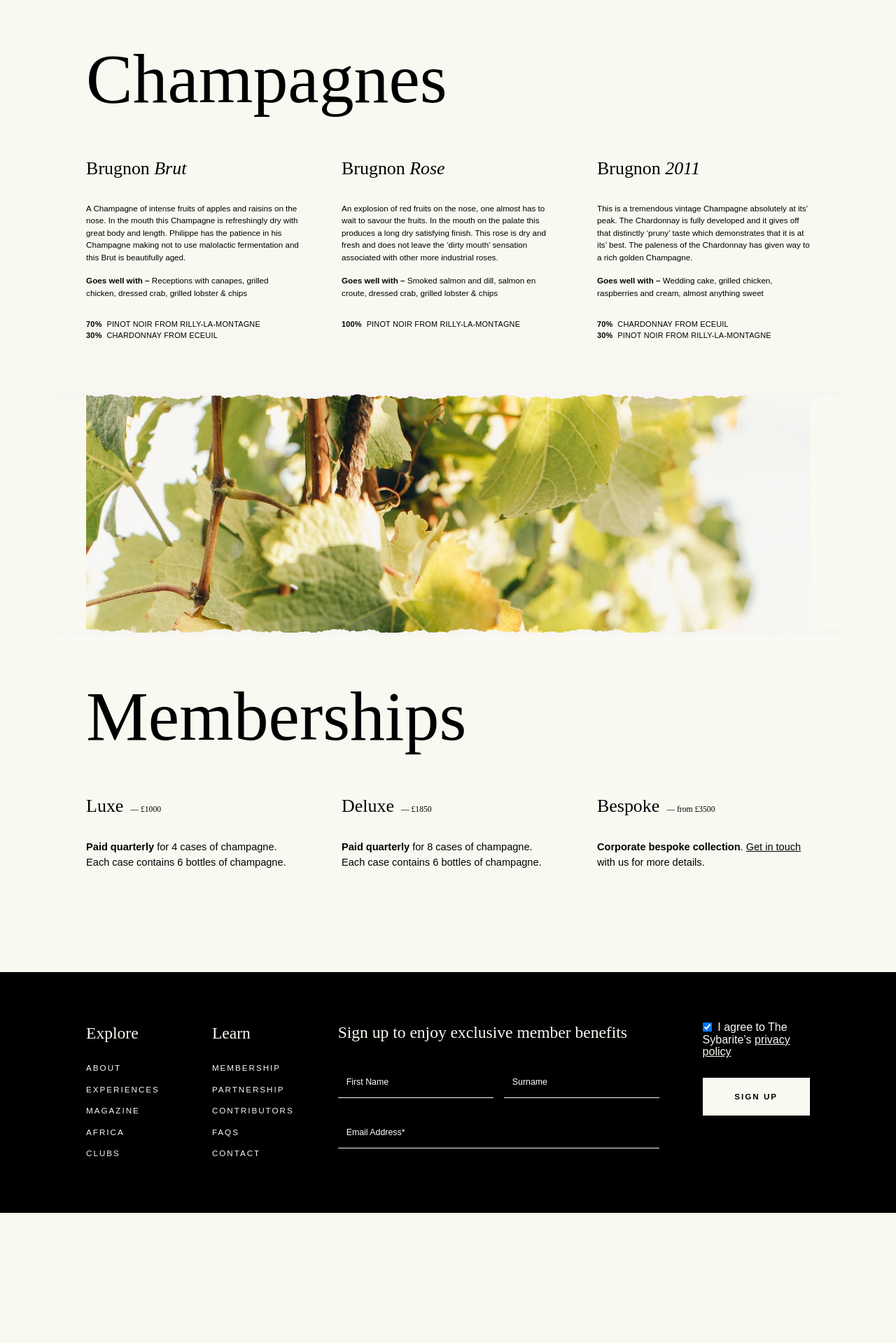
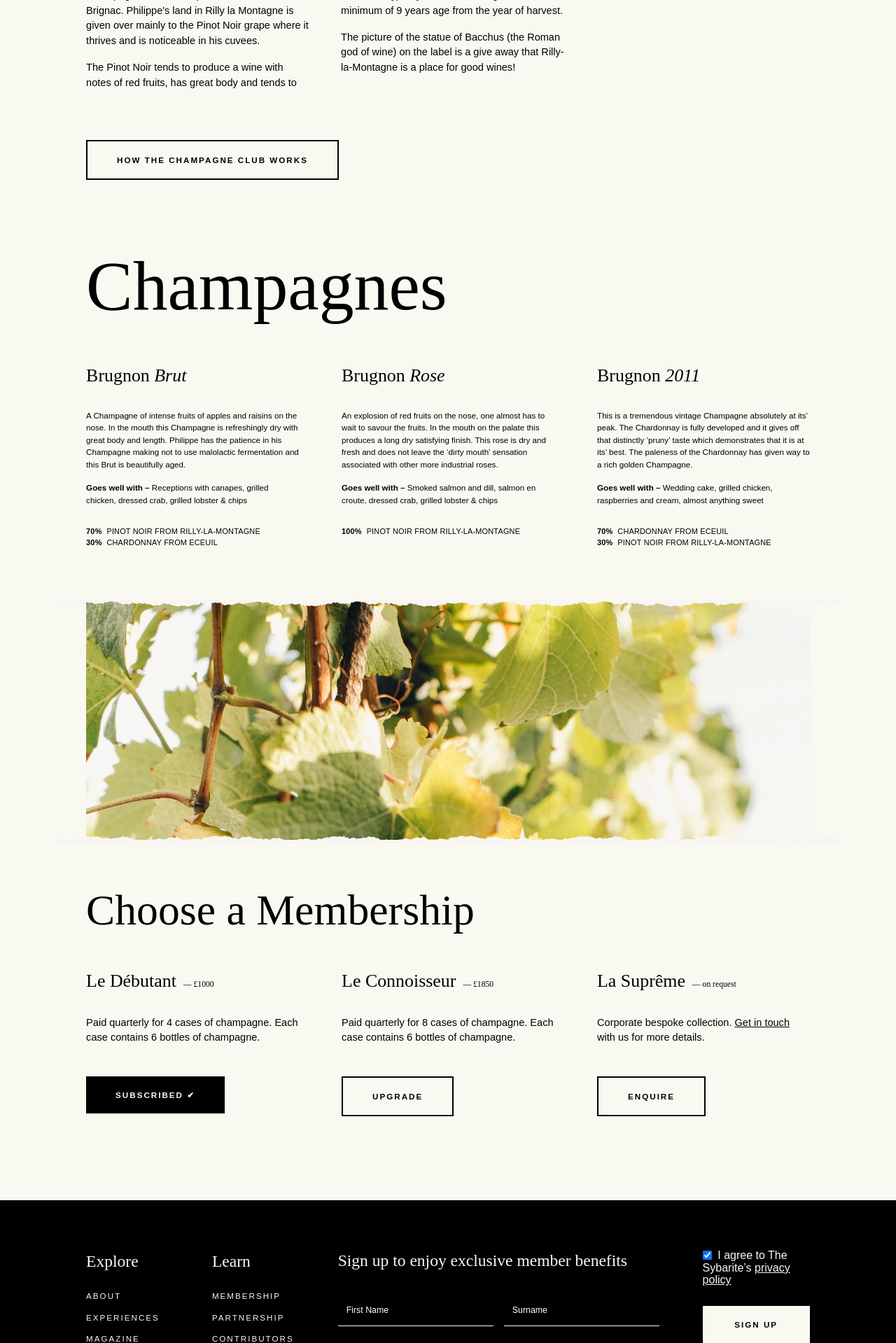
Before and after one commit to JayGeorge/thesybarite_org_static, a PHP site: page /champagne-club-logged-in.php in a window 1280 px wide. Shown: the part 2739-4658 px from the top of the page at 70% size. Before the commit the page ends 4472 px from the top, so only its background shows below. Run offline with PHP 8.4, Linux system fonts and the light colour scheme; some web fonts are replaced.

Commit message:
Champagne Club / Logged In -- add summary detail

```diff
--- a/champagne-club-logged-in.php
+++ b/champagne-club-logged-in.php
@@ -72,21 +72,36 @@
                     </div>
                 </div>
 
-                <h2 class="large-title">How the Champagne Club works</h2>
+                <h2 class="large-title">A Year in Champagne</h2>
                 <div class="u-width-max-1">
+                    <p class="entry-lead">Start your Champagne journey with a Premier Cru from Rilly-la-Montagne and progress to the Grand Cru villages of Ambonnay, where Krug has its' Clos d'Ambonnay Avize and Tours-Sur-Marne the home of Laurent-Perrier.</p>
+
+                    <h3>Our Vineyard: Philippe Brugnon</h3>
+                    <div class="feature-image">
+                        <img src="/img/vineyard-with-people.jpg" alt="test">
+                    </div>
                     <div class="s-entry-content s-entry-content--columns">
-                        <p><strong>We work exclusively with smaller producers in the Champagne region</strong>. We believe their product reflects the terroir of their land—something which is often lost by the larger producer who might be looking for product consistency across various tracts of land in different parts of the Champagne region.</p>
+                        <p>Let us start with the Champagnes of Philippe Brugnon, a fourth generation grower from Rilly-la-Montagne on the Montagne de Reims. Rilly-la-Montagne is 1er Cru and is also the home of Champagne Cattier, the producer of Armand de Brignac. Philippe's land in Rilly la Montagne is given over mainly to the Pinot Noir grape where it thrives and is noticeable in his cuvees.</p>
 
-                        <p><strong>Learn more about the grapes that have gone into your bottles</strong>, from distinct flavours to the occasions they are best suited to, to food pairings and fun facts about the vineyards. Our curator provides detailed information on each champagne that we stock.</p>
+                        <p>The Pinot Noir tends to produce a wine with notes of red fruits, has great body and tends to be ready to drink earlier than the Chardonnay which requires much more bottle age for the acidity to turn to fruit. This is why I tend to order Blanc de Blancs Champagne (100% Chardonnay) only when it is Vintage and has a minimum of 9 years age from the year of harvest.</p>
 
-                        <p><strong>You can customize your champagne profile quarterly</strong>, which allows you to taste and order  accordingly, depending on which bubbles you want when.</p>
-
-                        <p><strong>keep your favourites or try something entirely new</strong>, from your first champagne order to your next. Have a specific request? We have bespoke packages available for whatever your champagne needs may be.</p>
+                        <p>The picture of the statue of Bacchus (the Roman god of wine) on the label is a give away that Rilly-la-Montagne is a place for good wines!</p>
                     </div>
                 </div>
 
-                <div class="feature-image">
-                <img src="/img/vineyard-with-people.jpg" alt="test" />
+                <div class="u-width-max-1">
+                    <details>
+                        <summary class="button btn--2">How the Champagne Club works</summary>
+                        <div class="s-entry-content s-entry-content--columns">
+                            <p><strong>We work exclusively with smaller producers in the Champagne region</strong>. We believe their product reflects the terroir of their land—something which is often lost by the larger producer who might be looking for product consistency across various tracts of land in different parts of the Champagne region.</p>
+
+                            <p><strong>Learn more about the grapes that have gone into your bottles</strong>, from distinct flavours to the occasions they are best suited to, to food pairings and fun facts about the vineyards. Our curator provides detailed information on each champagne that we stock.</p>
+
+                            <p><strong>You can customize your champagne profile quarterly</strong>, which allows you to taste and order  accordingly, depending on which bubbles you want when.</p>
+
+                            <p><strong>keep your favourites or try something entirely new</strong>, from your first champagne order to your next. Have a specific request? We have bespoke packages available for whatever your champagne needs may be.</p>
+                        </div>
+                    </details>
                 </div>
 
                 <h2 class="large-title">Champagnes</h2>
@@ -119,22 +134,22 @@
                     </div>
                 </div>
                 <div class="feature-image feature-image--ripped"><img src="/img/grapes-3.jpg" alt="wine" /></div>
-                <h2 class="large-title">Memberships</h2>
+                <h2 class="medium-title">Choose a Membership</h2>
                 <div class="feature-columns feature-columns--l">
                     <div class="feature-columns__column">
-                        <h3 class="feature-columns__title">Luxe <span class="feature-columns__title-motif">£1000</span></h3>
-                        <p class="feature-columns__description"><strong>Paid quarterly</strong> for 4 cases of champagne. Each case contains 6 bottles of champagne.</p>
-                        <!-- <div class="btn btn--1"><a href="">Subscribe</a></div> -->
+                        <h3 class="feature-columns__title">Le Débutant <span class="feature-columns__title-motif">£1000</span></h3>
+                        <p class="feature-columns__description">Paid quarterly for 4 cases of champagne. Each case contains 6 bottles of champagne.</p>
+                        <div class="btn btn--1"><a href="">Subscribed ✔</a></div>
                     </div>
                     <div class="feature-columns__column">
-                        <h3 class="feature-columns__title">Deluxe <span class="feature-columns__title-motif">£1850</span></h3>
-                        <p class="feature-columns__description"><strong>Paid quarterly</strong> for 8 cases of champagne. Each case contains 6 bottles of champagne.</p>
-                        <!-- <div class="btn btn--1"><a href="">Subscribe</a></div> -->
+                        <h3 class="feature-columns__title">Le Connoisseur <span class="feature-columns__title-motif">£1850</span></h3>
+                        <p class="feature-columns__description">Paid quarterly for 8 cases of champagne. Each case contains 6 bottles of champagne.</p>
+                        <div class="btn btn--2"><a href="">Upgrade</a></div>
                     </div>
                     <div class="feature-columns__column">
-                        <h3 class="feature-columns__title">Bespoke <span class="feature-columns__title-motif">from £3500</span></h3>
-                        <p class="feature-columns__description"><strong>Corporate bespoke collection</strong>. <a href="">Get in touch</a> with us for more details.</p>
-                        <!-- <div class="btn btn--1"><a href="">Enquire</a></div> -->
+                        <h3 class="feature-columns__title">La Suprême <span class="feature-columns__title-motif">on request</span></h3>
+                        <p class="feature-columns__description">Corporate bespoke collection. <a href="">Get in touch</a> with us for more details.</p>
+                        <div class="btn btn--2"><a href="">Enquire</a></div>
                     </div>
                 </div>
             </div>
--- a/css/core.css
+++ b/css/core.css
@@ -392,8 +392,8 @@ h2,
 
 h3,
 .h3 {
-    font-size: var(--font-size-s-2);
-    line-height: var(--font-size-s-2-line-height);
+    font-size: var(--font-size-m);
+    line-height: var(--font-size-m-line-height);
 }
 
 h4,
@@ -732,7 +732,15 @@ should be...
     text-transform: uppercase;
     letter-spacing: var(--letter-spacing-s);
     font-weight: var(--font-family-main-weight-strong);
-    font-size: var(--font-size-s-x);
+    font-size: var(--font-size-s-x-rem);
+}
+
+.site-header__cta--fixed {
+    position: fixed;
+    top: var(--spacing-s-1);
+    right: var(--spacing-l-1);
+    z-index: 9999;
+    background: red;
 }
 
 /* Not .btn + .btn in case a button is next to a different tag such as <p/> */
@@ -785,6 +793,7 @@ button svg {
 }
 
 /* 2 */
+summary.btn--2,
 .btn--2 a {
     border: 2px solid black;
     font-size: var(--font-size-s-x);
@@ -1453,10 +1462,48 @@ body {
     bottom: 0;
     width: var(--cta-box-width);
 }
-/* GROUP COMPONENTS / SIDE IMAGE / SPACING
-=================================================== */
-/* GROUP COMPONENTS / SIDE IMAGE / DECORATION
-=================================================== */
+
+
+
+
+/* GROUP COMPONENTS / SUMMARY DETAIL
+=================================================== */
+/* Notes...
+
+	-
+
+*/
+/* HTML Example...
+
+*/
+/* GROUP COMPONENTS / SUMMARY DETAIL / LAYOUT
+=================================================== */
+summary {
+    display: inline-block;
+}
+/* GROUP COMPONENTS / SUMMARY DETAIL / SPACING
+=================================================== */
+details {
+    padding-inline-start: var(--spacing-l);
+    padding-inline-end: var(--spacing-l);
+    margin-block-end: var(--spacing-l-4);
+}
+
+summary + * {
+    padding-block-start: var(--spacing-l);
+}
+
+summary + .s-entry-content:last-child {
+    padding-block-end: 0!important;
+}
+
+summary + .s-entry-content {
+    padding-inline-start: 0;
+    padding-inline-end: 0;
+}
+/* GROUP COMPONENTS / SUMMARY DETAIL / DECORATION
+=================================================== */
+
 
 
 
@@ -1517,6 +1564,12 @@ img:not([alt]) {
     margin-inline-end: auto;
 }
 
+/* e.g. >> /champagne-club-logged-in */
+[class*="u-width-max"] > h3 {
+    padding-inline-start: var(--spacing-l);
+    padding-inline-end: var(--spacing-l);
+}
+
 .u-width-max-1 {
     max-width: var(--max-width-1);
 }
```
